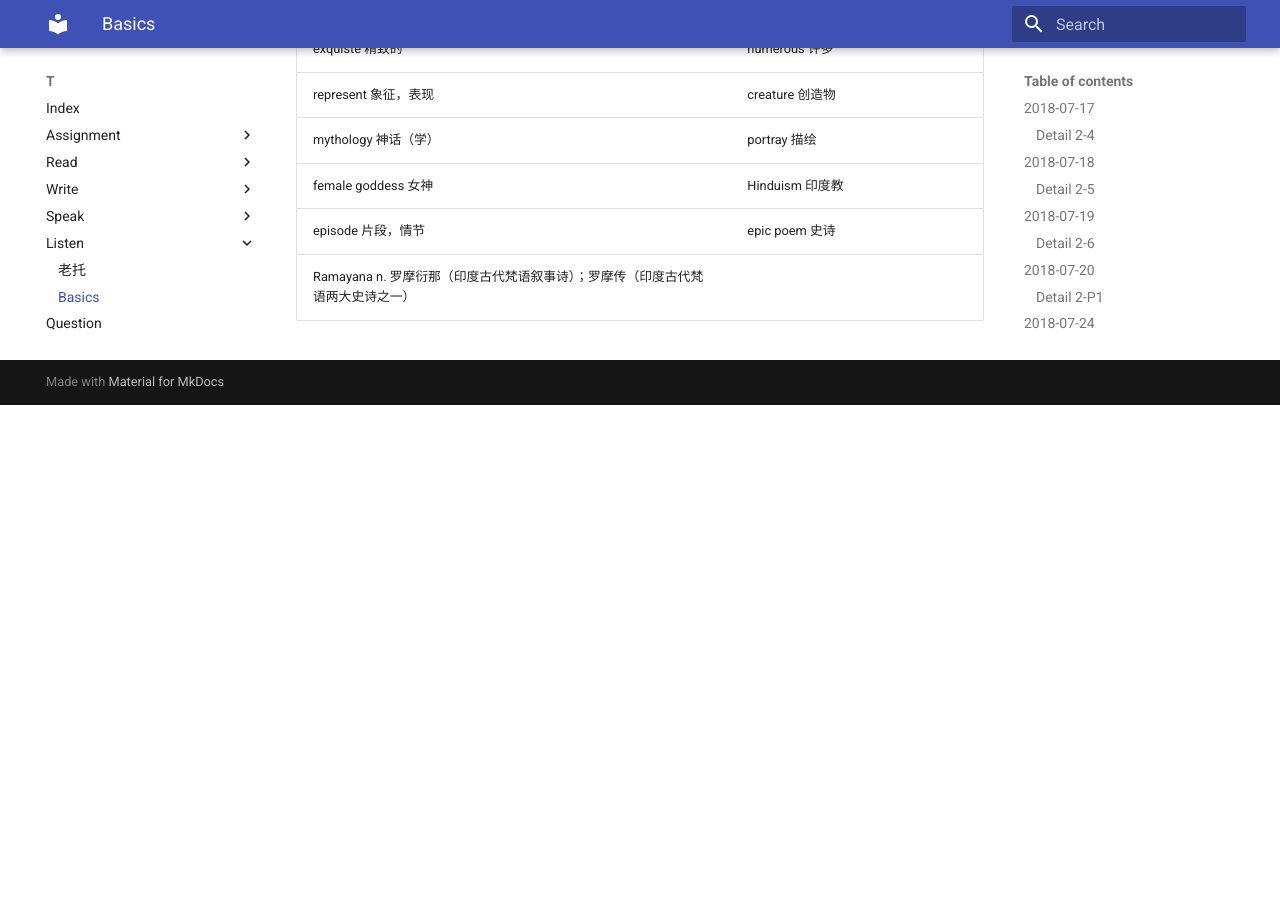
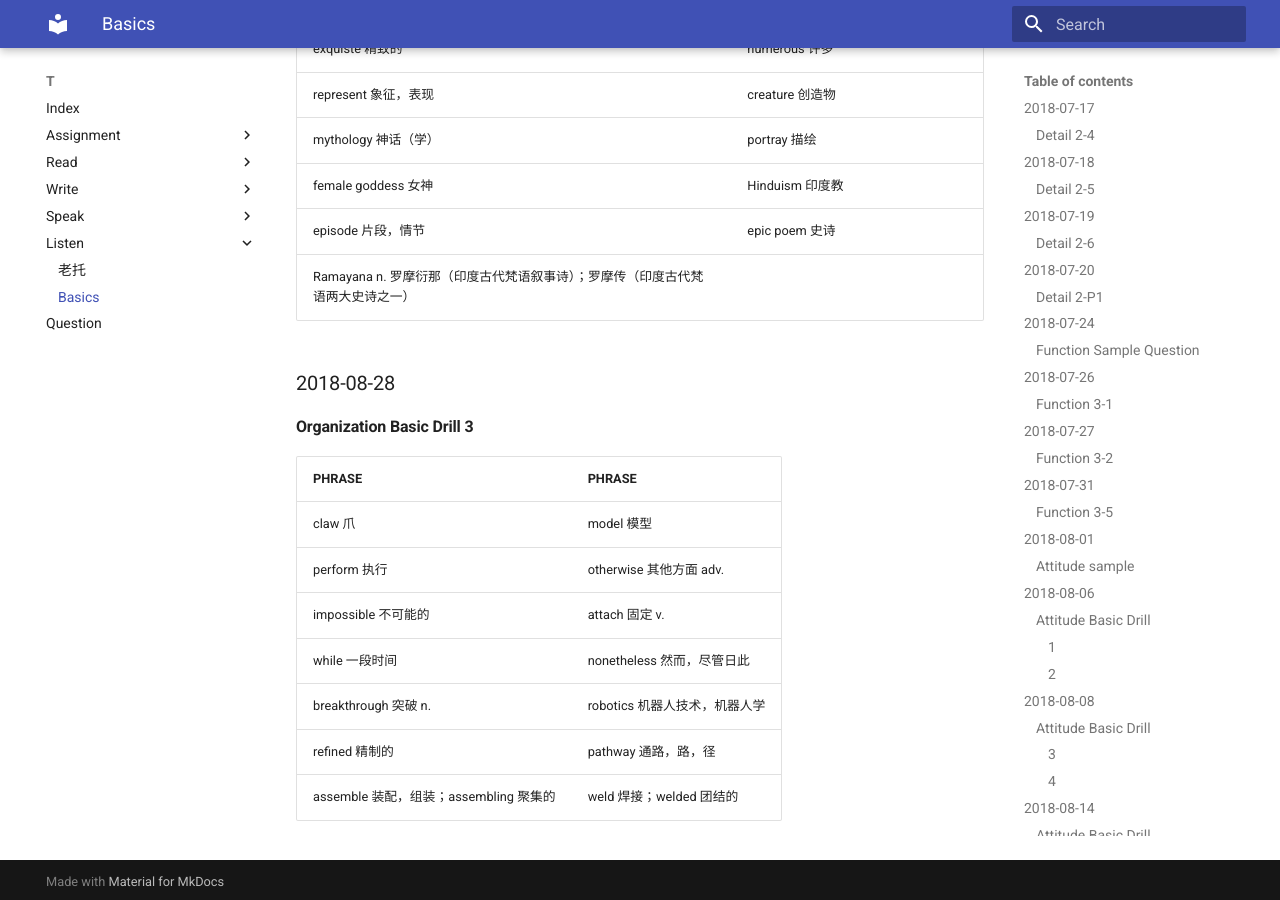
Before and after one commit to katyushaQ/t, an MkDocs documentation site: the page built from docs/listen/basics.md, in a window 1280 px wide and 900 px high, scrolled down 10098 px. Built offline with MkDocs 1.6.1 and Material for MkDocs 9.7.7, drawn with Linux system fonts in a browser that asks for light colours; old or Windows-style settings are respelled for this version of MkDocs; before the commit the page ends 10503 px from its top, so only the background shows below that.

Commit message:
basics.md 20180828, old.md 20180828, simplification.md 调整格式, 2018-0827-0902.md 20180828

```diff
--- a/docs/assignment/2018-0827-0902.md
+++ b/docs/assignment/2018-0827-0902.md
@@ -8,8 +8,8 @@
 
 DATETIME |  ASSIGNMENT | STATUS
 ------------ | ------------- | -------------
-2018-08-27 <br><br> Monday <br><br>读写 | B. 制定一周计划<br><br> 1. 阅读 - 句子简化2题全文化结构翻译句子+生词<br><br>2. 写作 - 1范文1段翻译+指导课5句话<br><br>3. 单词 - ==学习== list 52-54 <br><br>4. 单词 - {++复习++} list 1-6<br><br>E. 回顾 - 当天科目生词+词条 | B. Done<br><br>1. Done 11-12都对<br><br>2. N/A 上午看病，下午时间不够，权衡后选择背单词<br><br>3. Done<br><br>4. Done 1 6没识别，2 8没识别，3 10没识别，4 9没识别，5 11没识别，6 9没识别<br><br>E.
-2018-08-28  <br><br> Thursday<br><br>听说 | B. 复盘 - 昨天+前天科目生词+指导课5句话<br><br>1. 听力 - 基础2题+生词<br><br> 2. 老托 - {++复习++}考古与发现+环境+精听+逐词精读<br><br>3. 单词 - {++复习++} list 49-51 <br><br>4. 单词 - {++复习++} list 7-12<br><br>E. 回顾 - 当天科目生词+词条 | B. <br><br>1. <br><br>2. <br><br>3. <br><br>4. <br><br>E.
+2018-08-27 <br><br> Monday <br><br>读写 | B. 制定一周计划<br><br> 1. 阅读 - 句子简化2题全文化结构翻译句子+生词<br><br>2. 写作 - 1范文1段翻译+指导课5句话<br><br>3. 单词 - ==学习== list 52-54 <br><br>4. 单词 - {++复习++} list 1-6<br><br>E. 回顾 - 当天科目生词+词条 | B. Done<br><br>1. Done 11-12都对<br><br>2. N/A 上午看病，下午时间不够，权衡后选择背单词<br><br>3. Done<br><br>4. Done 1 6没识别，2 8没识别，3 10没识别，4 9没识别，5 11没识别，6 9没识别<br><br>E. Done
+2018-08-28  <br><br> Thursday<br><br>听说 | B. 复盘 - 昨天+前天科目生词+指导课5句话<br><br>1. 听力 - 基础2题+生词<br><br> 2. 老托 - {++复习++} 历史+精听+逐词精读<br><br>3. 单词 - {++复习++} list 49-51 <br><br>4. 单词 - {++复习++} list 7-12<br><br>E. 回顾 - 当天科目生词+词条 | B. Done 昨天3生词，检测2生词，单词1-2生词，2-5生词，3-5生词，4-10生词，5-7生词，6-3生词<br><br>1. Done 3对<br><br>2. Done 3/14<br><br>3. N/A<br><br>4. Done<br><br>E.
 2018-08-29 <br><br>Wednesday <br><br>读写 | B. 复盘 - 昨天+前天科目生词+指导课5句话<br><br>1. 阅读 - 句子简化2题全文化结构翻译句子+生词<br><br>2. 写作 - 1范文1段翻译+指导课5句话<br><br>3. 单词 - {++复习++} list 52-54<br><br>4. 单词 - {++复习++} list 13-18<br><br>E. 回顾 - 当天科目生词+词条 | B. <br><br>1. <br><br>2. <br><br>3. <br><br>4. <br><br>E.
 2018-08-30 <br><br> Thursday  <br><br>听说  | B. 复盘 - 昨天+前天科目生词+指导课5句话+单词43-45<br><br>1. 听力 - 基础2题+生词<br><br> 2. 老托 - {++复习++} 绘画+地质+精听+逐词精读<br><br>3. 单词 - ==学习==  list 55-57 <br><br>4. 单词 - {++复习++} list 19-24<br><br>E. 回顾 - 当天科目生词+词条 | B. <br><br>1. <br><br>2. <br><br>3. <br><br>4. <br><br>E.
 2018-08-31 <br><br> Friday <br><br>读写   | B. 复盘 - 昨天+前天科目生词+指导课5句话<br><br>1. 阅读 - 句子简化2题全文化结构翻译句子+生词<br><br>2. 写作 - 1范文1段翻译+指导课5句话<br><br>3. 单词 - {++复习++} list 55-57<br><br>4. 单词 - {++复习++} list 25-30<br><br>E. 回顾 - 当天科目生词+词条 | B. <br><br>1. <br><br>2. <br><br>3. <br><br>4. <br><br>E.
@@ -25,8 +25,8 @@
 
     [simplification-11-12](../read/simplification#2018-08-27)
 
-    !!! failure ""
+### 2018-08-28
 
-!!! info "**WRITE** Family"
+!!! info "**LISTEN** Organization"
 
-    [sentence-7](../write/sentence#2018-08-21)
+    [listen-basicdrill-3](../listen/basics#2018-08-28)
--- a/docs/listen/basics.md
+++ b/docs/listen/basics.md
@@ -281,3 +281,17 @@
 female goddess 女神 | Hinduism 印度教
 episode 片段，情节 | epic poem 史诗
 Ramayana n. 罗摩衍那（印度古代梵语叙事诗）；罗摩传（印度古代梵语两大史诗之一）
+
+### 2018-08-28
+
+#### Organization Basic Drill 3
+
+PHRASE |  PHRASE
+------------ | -------------
+claw 爪 | model 模型
+perform 执行 | otherwise 其他方面 adv.
+impossible 不可能的 | attach 固定 v.
+while 一段时间 | nonetheless 然而，尽管日此
+breakthrough 突破 n. | robotics 机器人技术，机器人学
+refined 精制的 | pathway 通路，路，径
+assemble 装配，组装；assembling 聚集的 | weld 焊接；welded 团结的
```
Also changed, not shown: docs/listen/old.md (+16 -0 lines), docs/read/simplification.md (+1 -1 lines).
